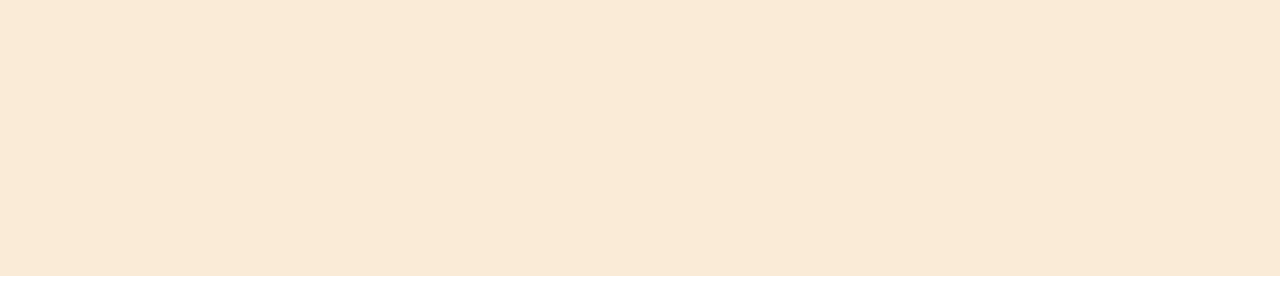
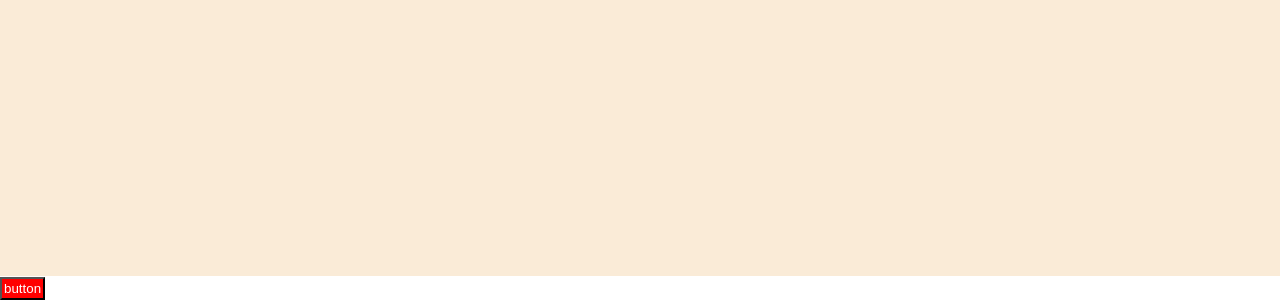
Before and after one commit to skkuding/skkuzzim, a Vue app in the folder frontend/: page / in a window 1280 px wide. Shown: the part 4898-5198 px from the top of the page. Before the commit the page ends 5174 px from the top, so only its background shows below. Built offline with nearby package versions, Linux system fonts and the light colour scheme.

Commit message:
feat(fe): header props change applied

```diff
--- a/frontend/src/App.vue
+++ b/frontend/src/App.vue
@@ -10,11 +10,17 @@ import Toast from "./components/Toast.vue";
     <div>
       <Toast msg="삭제가" />
       <div id="main">Main</div>
+      <button id="test">button</button>
     </div>
   </div>
 </template>
 
 <style scoped>
+#test {
+  padding: 2px;
+  background-color: red;
+  color: white;
+}
 .wrapper {
   box-sizing: border-box;
   margin: 0;
--- a/frontend/src/components/Header.vue
+++ b/frontend/src/components/Header.vue
@@ -1,18 +1,25 @@
 <script setup lang="ts">
-import { library } from '@fortawesome/fontawesome-svg-core';
-import { FontAwesomeIcon } from "@fortawesome/vue-fontawesome";
-import { faGithub } from "@fortawesome/free-brands-svg-icons";
-defineProps<{
-  year: number;
+import IconBrandsGithub from '~icons/fa6-brands/github';
+const props = defineProps<{
+  year?: number;
   month: number;
+  day?: number;
+  startTime?: number;
+  endTime?: number;
 }>();
-library.add(faGithub);
-import IconBrandsGithub from '~icons/fa6-brands/github'
+// console.log("time is", props.month);
 </script>
 
 <template>
   <div class="headerWrapper">
-    <div class="letters">{{ year }}년 {{ month }}월</div>
+    <!-- <div
+      class="letters"
+      v-if="startTime && endTime ? `${{ year }} year` : `${{ month }} month`"
+    ></div> -->
+    <div class="letters" v-if="startTime && endTime">
+      `{{ month }}월 {{ day }}일 {{ startTime }} ~ {{ endTime }}`
+    </div>
+    <div class="letters" v-if="year">{{ year }}년 {{ month }}월</div>
     <div>
       <a href="https://github.com/skkuding/skkuzzim" target="_blank">
         <IconBrandsGithub class="letters" />
```
